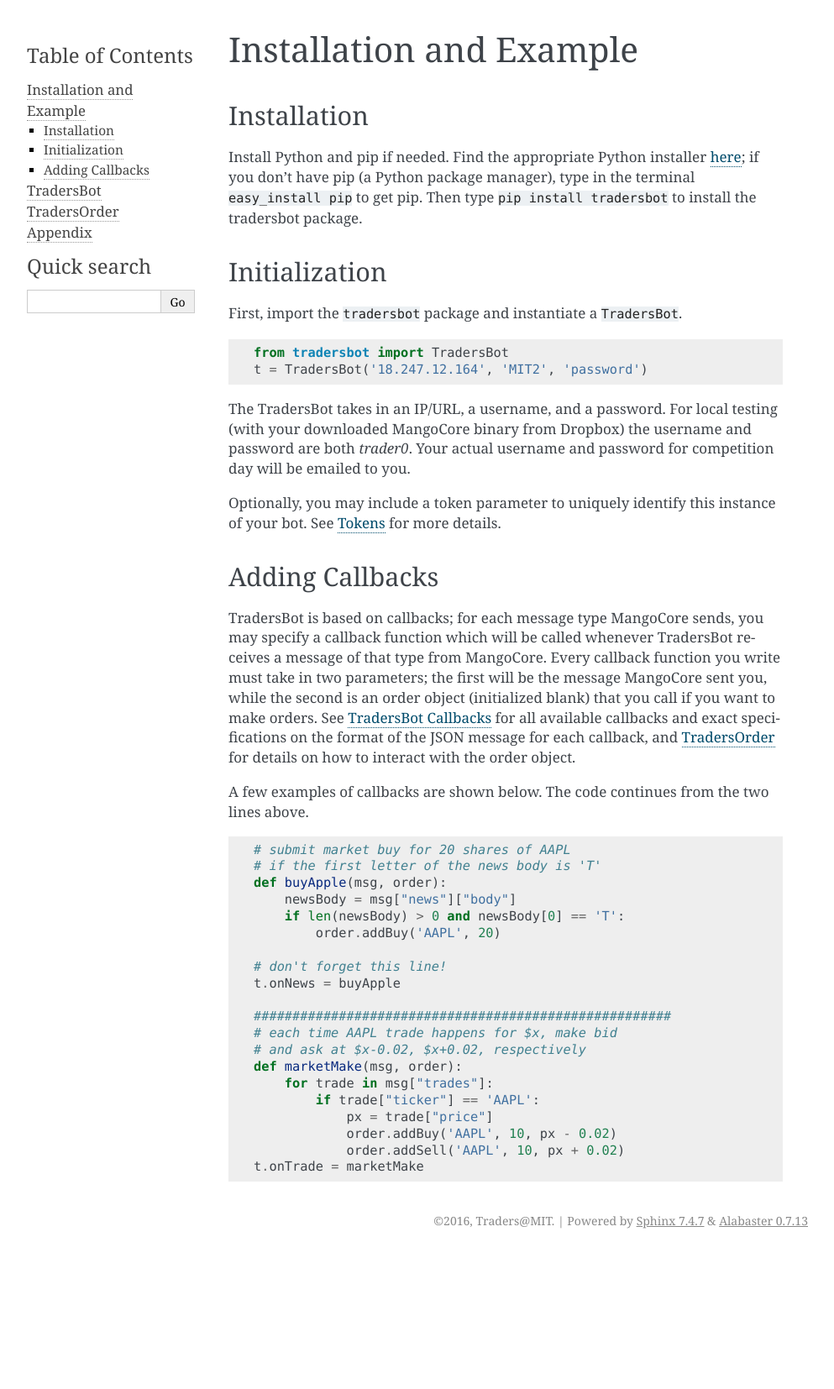
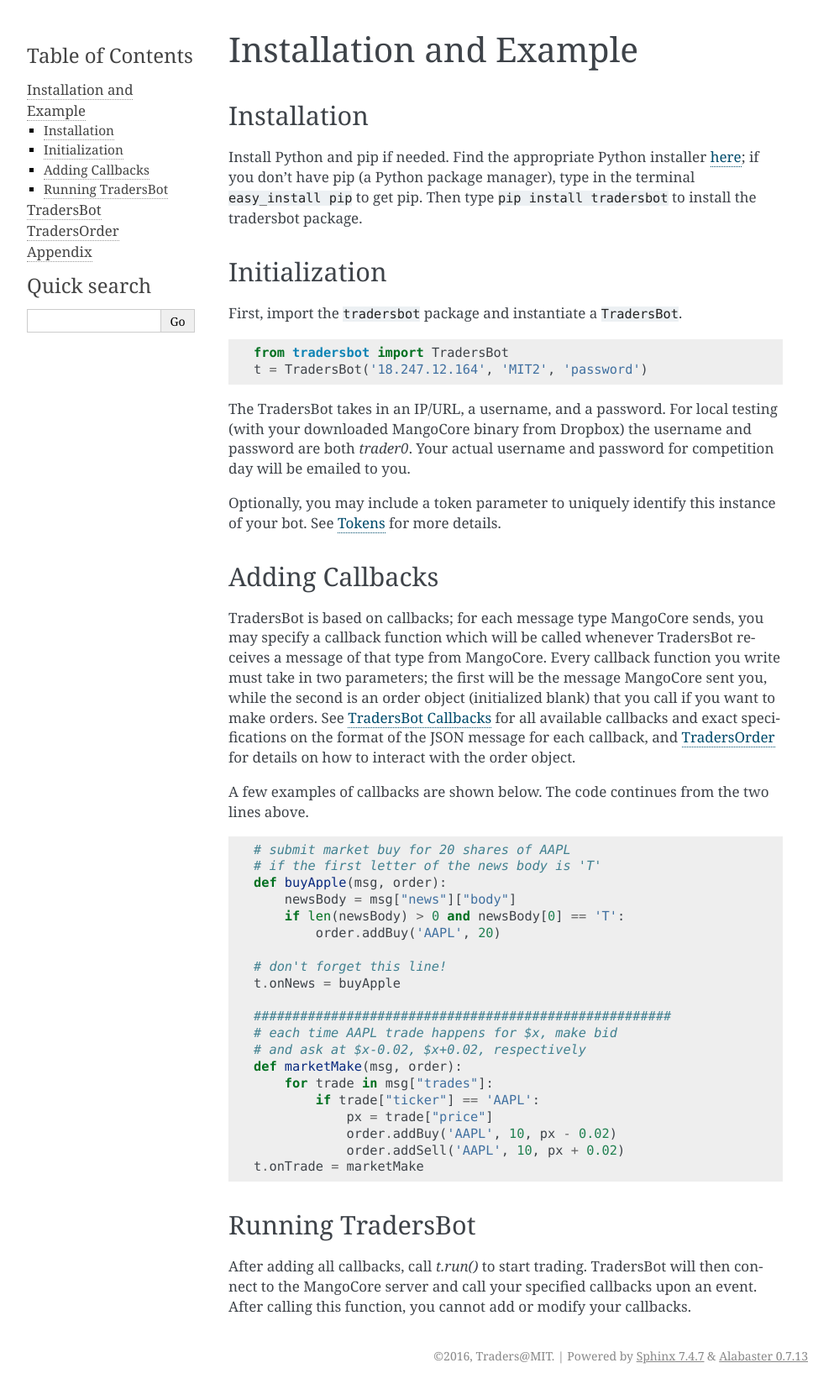
Before and after one commit to traders/mangocore-client, a Sphinx documentation site: the page built from source/install.rst, in a window 1280 px wide. Shown: the whole page at 84% size, without its empty margins (148-1141 px from the left). Built offline with Sphinx 7.4.7, drawn with Linux system fonts in a browser that asks for light colours; before the commit the page ends 1493 px from its top, so only the background shows below that.

Commit message:
Add t.run() to example code

```diff
--- a/source/install.rst
+++ b/source/install.rst
@@ -65,3 +65,10 @@ the two lines above.
 	            order.addBuy('AAPL', 10, px - 0.02)
 	            order.addSell('AAPL', 10, px + 0.02)
 	t.onTrade = marketMake
+
+Running TradersBot
+--------------------------------------
+After adding all callbacks, call `t.run()` to start trading. TradersBot
+will then connect to the MangoCore server and call your specified
+callbacks upon an event. After calling this function, you cannot add or
+modify your callbacks.
```
